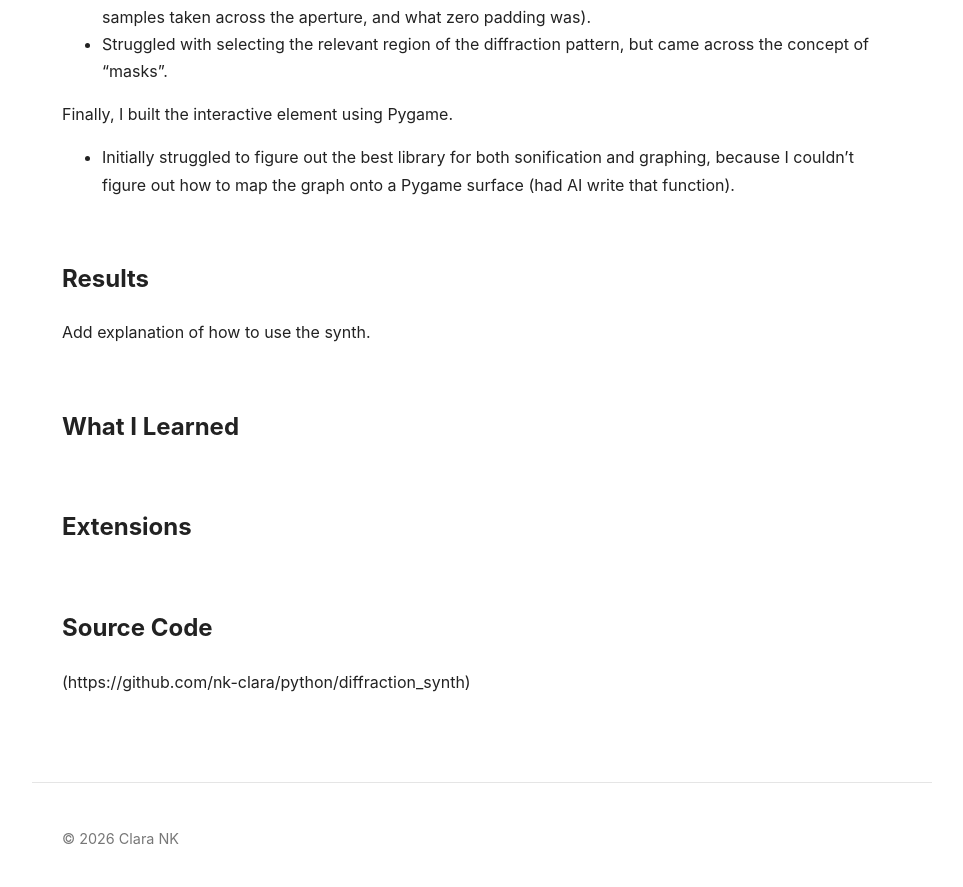
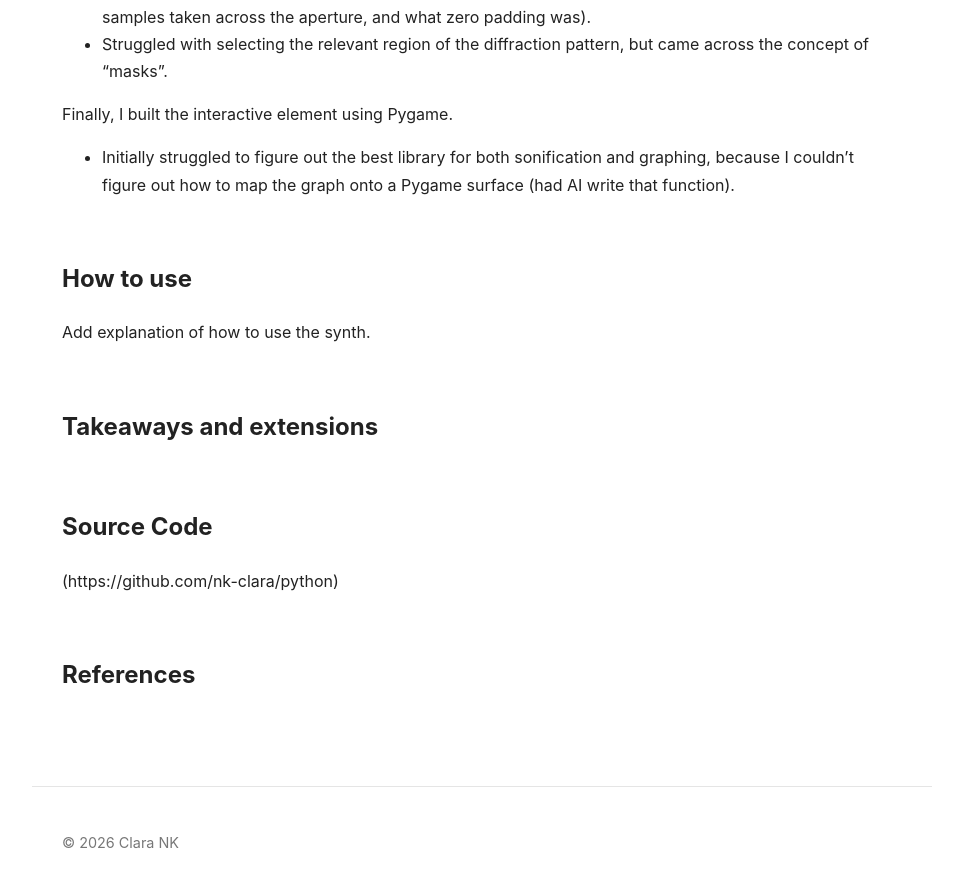
Before and after one commit to nk-clara/nk-clara.github.io, a Jekyll site: the page built from diffraction.md, in a window 1280 px wide and 900 px high, scrolled down 4157 px. Shown: the top 887 px of the window, without its empty margins (158-1121 px from the left). Built offline with Jekyll 4.4.1, drawn with Linux system fonts in a browser that asks for light colours.

Commit message:
Update diffraction.md

```diff
--- a/diffraction.md
+++ b/diffraction.md
@@ -118,19 +118,18 @@ Finally, I built the interactive element using Pygame.
 
 
 
-## Results
+## How to use
 
 Add explanation of how to use the synth.
 
 
-## What I Learned
-
-
-## Extensions
+## Takeaways and extensions
 
 
 
 
 ## Source Code
 
-(https://github.com/nk-clara/python/diffraction_synth)
+(https://github.com/nk-clara/python)
+
+## References
```
